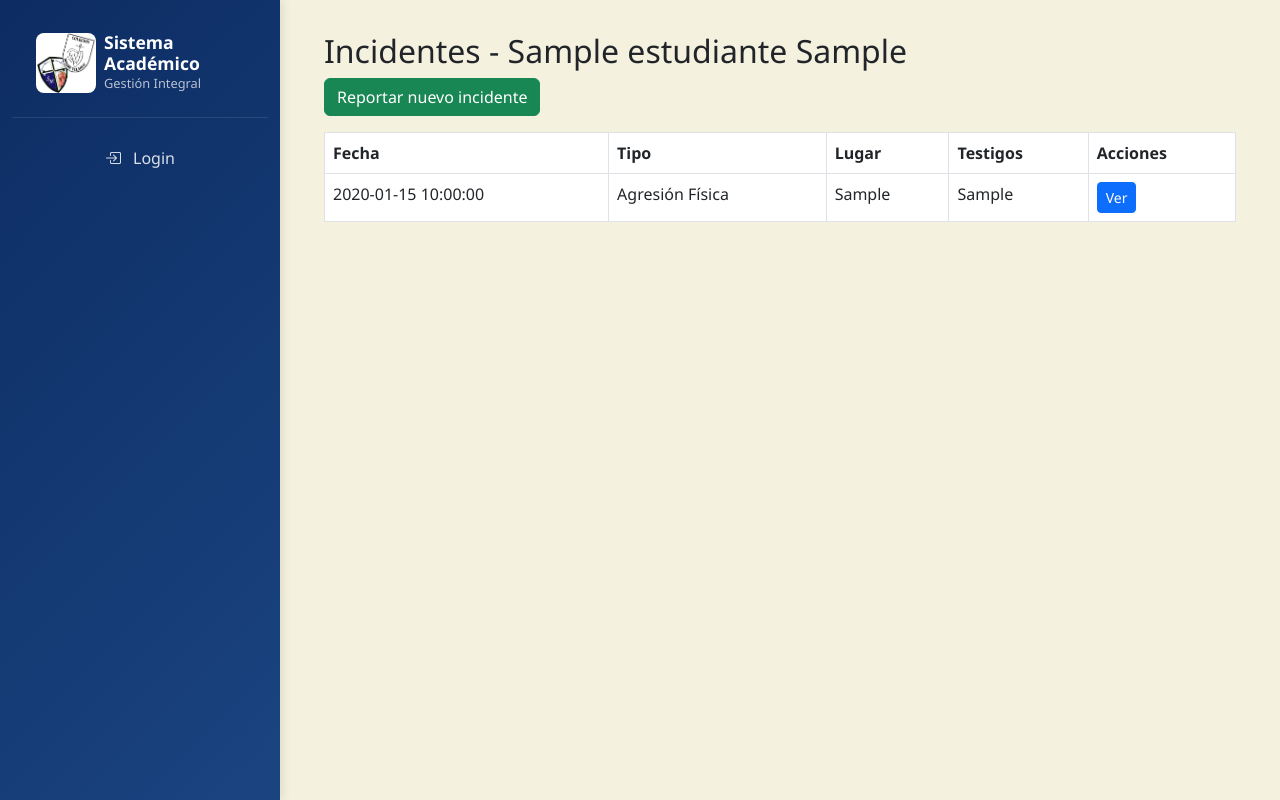
After one commit to Gerson084/Sistema_Academico, a Flask app: page /docente/incidentes/estudiante/1 in a window 1280 px wide. The commit adds this page. Run offline with Flask 3, Linux system fonts and the light colour scheme; tables that the repository leaves empty or names only in its code hold one stand-in row (values such as "Sample post"); parts of the project's set-up code (start-up, migrations or seed data) failed here and were passed over; some libraries are stand-ins or nearby versions.

Commit message:
modulo de incidentes listo

```diff
--- a/app.py
+++ b/app.py
@@ -23,6 +23,7 @@ from routes.coordinador_route import coordinador_bp
 from routes.reportesC_bp import reportesC_bp
 from routes.mis_estudiantes_bp import mis_estudiantes_bp
 from routes.inasistencias_bp import inasistencias_bp
+from routes.incidentes_bp import incidentes_bp
 
 
 
@@ -76,6 +77,7 @@ app.register_blueprint(coordinador_bp, url_prefix='/coordinador')
 app.register_blueprint(reportesC_bp, url_prefix='/reportesC')
 app.register_blueprint(mis_estudiantes_bp)
 app.register_blueprint(inasistencias_bp)
+app.register_blueprint(incidentes_bp)
 
 # Rutas de compatibilidad: redirigen a los endpoints del blueprint con prefijo
 @app.route('/reporte_conducta_estudiante')
@@ -108,6 +110,15 @@ def test_db():
         return jsonify(result), 500
     return jsonify(result)
 
+
+@app.route('/_routes')
+def show_routes():
+    """Ruteo de depuración: lista todas las rutas registradas (solo para desarrollo)."""
+    output = []
+    for rule in app.url_map.iter_rules():
+        output.append(f"{rule.endpoint}: {rule}")
+    return '<br>'.join(output)
+
 if __name__ == '__main__':
     with app.app_context():
         # Reflejar la base de datos nuevamente
--- /dev/null
+++ b/routes/incidentes_bp.py
@@ -0,0 +1,130 @@
+from flask import Blueprint, render_template, request, redirect, url_for, flash, session
+from db import db
+from models.Grados import Grado
+from models.Secciones import Seccion
+from models.matriculas import Matricula
+from models.Estudiantes import Estudiante
+from models.Incidentes import Incidente
+from models.Periodos import Periodo
+from models.usuarios import Usuario
+from datetime import datetime
+
+incidentes_bp = Blueprint('incidentes_bp', __name__, url_prefix='/docente/incidentes')
+
+
+@incidentes_bp.route('/')
+def grados():
+    grados = Grado.query.all()
+    return render_template('docente/incidentes/grados.html', grados=grados)
+
+
+@incidentes_bp.route('/grado/<int:id_grado>')
+def estudiantes_grado(id_grado):
+    grado = Grado.query.get(id_grado)
+    secciones = Seccion.query.filter_by(id_grado=id_grado).all()
+
+    # Obtener filtros de query string
+    seccion_filter = request.args.get('seccion', type=int)
+    q = request.args.get('q', '').strip()
+
+    estudiantes = []
+    for seccion in secciones:
+        # aplicar filtro por sección si se proporcionó
+        if seccion_filter and seccion.id_seccion != seccion_filter:
+            continue
+        matriculas = Matricula.query.filter_by(id_seccion=seccion.id_seccion, activa=True).all()
+        for matricula in matriculas:
+            estudiante = Estudiante.query.get(matricula.id_estudiante)
+            if not estudiante:
+                continue
+            # filtro por texto: buscar en NIE, nombres o apellidos
+            if q:
+                ql = q.lower()
+                nie = (estudiante.nie or '').lower()
+                nombres = (estudiante.nombres or '').lower()
+                apellidos = (estudiante.apellidos or '').lower()
+                if ql not in nie and ql not in nombres and ql not in apellidos:
+                    continue
+            estudiantes.append({
+                'estudiante': estudiante,
+                'seccion': seccion
+            })
+
+    return render_template('docente/incidentes/estudiantes.html', estudiantes=estudiantes, grado=grado, secciones=secciones, selected_seccion=seccion_filter, q=q)
+
+
+@incidentes_bp.route('/estudiante/<int:id_estudiante>')
+def incidentes_estudiante(id_estudiante):
+    estudiante = Estudiante.query.get(id_estudiante)
+    # intentar obtener periodo activo
+    periodo = Periodo.query.filter_by(activo=True).first()
+    if periodo:
+        incidentes = Incidente.query.filter_by(id_estudiante=id_estudiante, id_periodo=periodo.id_periodo).all()
+    else:
+        incidentes = Incidente.query.filter_by(id_estudiante=id_estudiante).all()
+    return render_template('docente/incidentes/incidentes_estudiante.html', estudiante=estudiante, incidentes=incidentes, periodo=periodo)
+
+
+@incidentes_bp.route('/estudiante/<int:id_estudiante>/agregar', methods=['GET', 'POST'])
+def agregar_incidente(id_estudiante):
+    estudiante = Estudiante.query.get(id_estudiante)
+    periodos = Periodo.query.all()
+    if request.method == 'POST':
+        fecha_incidente = request.form.get('fecha_incidente')
+        hora = request.form.get('hora')
+        if hora:
+            fecha_str = f"{fecha_incidente} {hora}"
+            fecha_incidente_dt = datetime.fromisoformat(fecha_str)
+        else:
+            fecha_incidente_dt = datetime.fromisoformat(fecha_incidente)
+
+        lugar = request.form.get('lugar')
+        tipo_incidente = request.form.get('tipo_incidente')
+        descripcion = request.form.get('descripcion')
+        medidas_tomadas = request.form.get('medidas_tomadas')
+        testigos = request.form.get('testigos')
+        id_periodo = int(request.form.get('id_periodo')) if request.form.get('id_periodo') else (Periodo.query.filter_by(activo=True).first().id_periodo if Periodo.query.filter_by(activo=True).first() else None)
+
+        id_reportado_por = session.get('user_id') or request.form.get('id_reportado_por') or 0
+
+        nuevo = Incidente(
+            id_estudiante=id_estudiante,
+            id_reportado_por=id_reportado_por,
+            id_periodo=id_periodo,
+            fecha_incidente=fecha_incidente_dt,
+            lugar=lugar,
+            tipo_incidente=tipo_incidente,
+            descripcion=descripcion,
+            medidas_tomadas=medidas_tomadas,
+            testigos=testigos
+        )
+        db.session.add(nuevo)
+        db.session.commit()
+        flash('Incidente registrado correctamente.', 'success')
+        return redirect(url_for('incidentes_bp.incidentes_estudiante', id_estudiante=id_estudiante))
+
+    return render_template('docente/incidentes/agregar_incidente.html', estudiante=estudiante, periodos=periodos)
+
+
+@incidentes_bp.route('/detalle/<int:id_incidente>')
+def detalle_incidente(id_incidente):
+    incidente = Incidente.query.get(id_incidente)
+    reportado_por = None
+    if incidente and incidente.id_reportado_por:
+        reportado_por = Usuario.query.get(incidente.id_reportado_por)
+    return render_template('docente/incidentes/detalle_incidente.html', incidente=incidente, reportado_por=reportado_por)
+
+
+@incidentes_bp.route('/detalle/<int:id_incidente>/imprimir')
+def imprimir_incidente(id_incidente):
+    """Generar vista imprimible del incidente con espacio de firmas."""
+    incidente = Incidente.query.get(id_incidente)
+    if not incidente:
+        flash('Incidente no encontrado.', 'danger')
+        return redirect(url_for('incidentes_bp.grados'))
+
+    reportado_por = Usuario.query.get(incidente.id_reportado_por) if incidente.id_reportado_por else None
+    estudiante = Estudiante.query.get(incidente.id_estudiante) if incidente.id_estudiante else None
+    periodo = Periodo.query.get(incidente.id_periodo) if incidente.id_periodo else None
+
+    return render_template('docente/incidentes/print_incidente.html', incidente=incidente, reportado_por=reportado_por, estudiante=estudiante, periodo=periodo)
--- a/templates/base.html
+++ b/templates/base.html
@@ -116,6 +116,11 @@
                   <i class="bi bi-calendar-x"></i><span>Registro de Inasistencias</span>
                 </a>
               </li>
+              <li class="nav-item">
+                <a class="nav-link" href="{{ url_for('incidentes_bp.grados') }}">
+                  <i class="bi bi-exclamation-triangle"></i><span>Reporte de Incidentes</span>
+                </a>
+              </li>
             </ul>
           </div>
           {% endif %}
--- a/templates/dashboards/docente_dashboard.html
+++ b/templates/dashboards/docente_dashboard.html
@@ -31,6 +31,9 @@
                         <a href="{{ url_for('inasistencias_bp.grados') }}" class="btn btn-outline-danger">
                             <i class="fas fa-calendar-times"></i> Registro de Inasistencias
                         </a>
+                        <a href="{{ url_for('incidentes_bp.grados') }}" class="btn btn-outline-warning">
+                            <i class="fas fa-exclamation-triangle"></i> Reporte de Incidentes
+                        </a>
                     </div>
                 </div>
             </div>
--- /dev/null
+++ b/templates/docente/incidentes/incidentes_estudiante.html
@@ -0,0 +1,31 @@
+{% extends 'base.html' %}
+{% block content %}
+<div class="container">
+  <h2>Incidentes - {{ estudiante.nombres }} {{ estudiante.apellidos }}</h2>
+  <a class="btn btn-success mb-3" href="{{ url_for('incidentes_bp.agregar_incidente', id_estudiante=estudiante.id_estudiante) }}">Reportar nuevo incidente</a>
+  <table class="table table-bordered">
+    <thead>
+      <tr>
+        <th>Fecha</th>
+        <th>Tipo</th>
+        <th>Lugar</th>
+        <th>Testigos</th>
+        <th>Acciones</th>
+      </tr>
+    </thead>
+    <tbody>
+      {% for i in incidentes %}
+        <tr>
+          <td>{{ i.fecha_incidente }}</td>
+          <td>{{ i.tipo_incidente }}</td>
+          <td>{{ i.lugar }}</td>
+          <td>{{ i.testigos }}</td>
+          <td><a class="btn btn-sm btn-primary" href="{{ url_for('incidentes_bp.detalle_incidente', id_incidente=i.id_incidente) }}">Ver</a></td>
+        </tr>
+      {% else %}
+        <tr><td colspan="5">No hay incidentes registrados.</td></tr>
+      {% endfor %}
+    </tbody>
+  </table>
+</div>
+{% endblock %}
```
Also changed, not shown: models/Incidentes.py (added, +22 -0 lines), templates/docente/incidentes/agregar_incidente.html (added, +62 -0 lines), templates/docente/incidentes/detalle_incidente.html (added, +26 -0 lines), templates/docente/incidentes/estudiantes.html (added, +49 -0 lines), templates/docente/incidentes/grados.html (added, +13 -0 lines), templates/docente/incidentes/print_incidente.html (added, +83 -0 lines).
